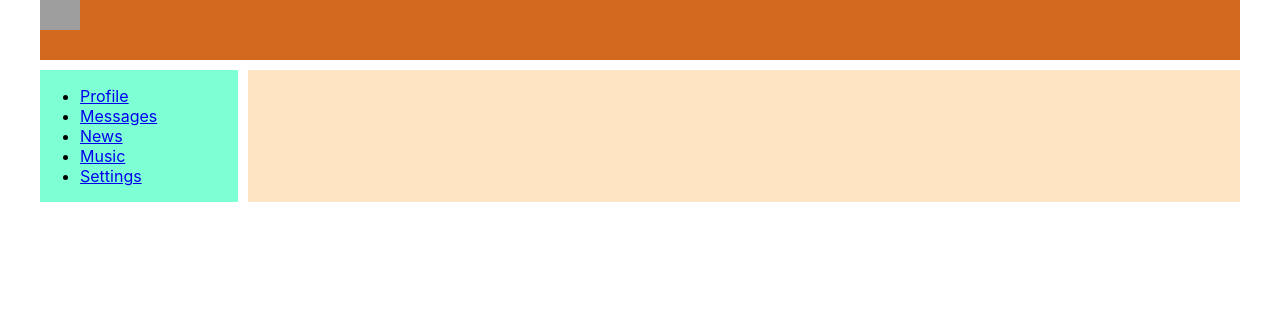
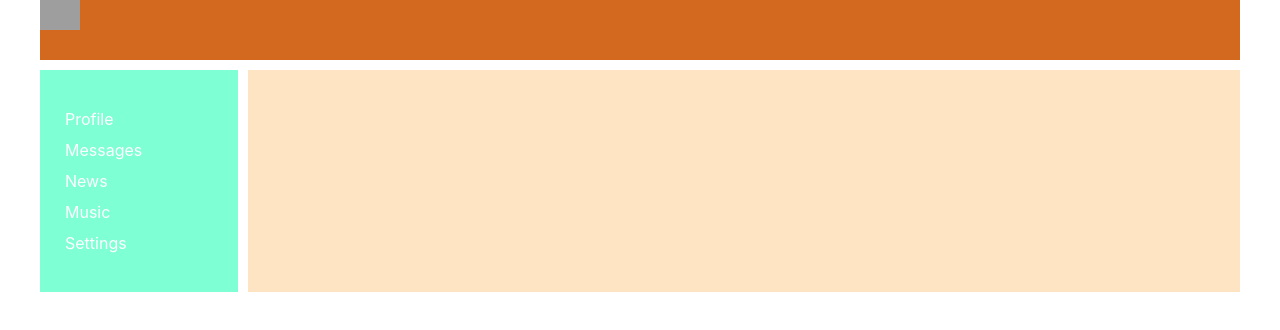
Before and after one commit to maksym-rakomin/react-social-network, a React (Create React App) app: page / in a window 1280 px wide. Shown: the top 330 px of the page. Built offline with nearby package versions, Linux system fonts and the light colour scheme; grey boxes are pictures that could not be loaded.

Commit message:
add navlink to navbar

```diff
--- a/src/components/Navbar/Navbar.jsx
+++ b/src/components/Navbar/Navbar.jsx
@@ -1,24 +1,25 @@
 import React from "react";
-import c from "./Navbar.module.css";
+import s from "./Navbar.module.css";
+import {NavLink} from "react-router-dom";
 
 const Navbar = () => {
     return (
-        <nav className={c.navbar}>
-            <ul className={c.navbar__list}>
-                <li className={c.navbar__item}>
-                    <a href="/profile" className={c.navbar__link}>Profile</a>
+        <nav className={s.navbar}>
+            <ul className={s.navbar__list}>
+                <li className={s.navbar__item}>
+                    <NavLink to="/profile" className={s.navbar__link} activeClassName={s.active}>Profile</NavLink>
                 </li>
-                <li className={c.navbar__item}>
-                    <a href="/dialogs" className={c.navbar__link}>Messages</a>
+                <li className={s.navbar__item}>
+                    <NavLink to="/dialogs" className={s.navbar__link} activeClassName={s.active}>Messages</NavLink>
                 </li>
-                <li className={c.navbar__item}>
-                    <a href="/news" className={c.navbar__link}>News</a>
+                <li className={s.navbar__item}>
+                    <NavLink to="/news" className={s.navbar__link} activeClassName={s.active}>News</NavLink>
                 </li>
-                <li className={c.navbar__item}>
-                    <a href="/music" className={c.navbar__link}>Music</a>
+                <li className={s.navbar__item}>
+                    <NavLink to="/music" className={s.navbar__link} activeClassName={s.active}>Music</NavLink>
                 </li>
-                <li className={c.navbar__item}>
-                    <a href="/settings" className={c.navbar__link}>Settings</a>
+                <li className={s.navbar__item}>
+                    <NavLink to="/settings" className={s.navbar__link} activeClassName={s.active}>Settings</NavLink>
                 </li>
             </ul>
         </nav>
--- a/src/components/Navbar/Navbar.module.css
+++ b/src/components/Navbar/Navbar.module.css
@@ -1,4 +1,25 @@
 .navbar {
     background: aquamarine;
     grid-area: n;
+    padding: 20px;
 }
+
+.navbar__link {
+    color: white;
+    text-decoration: none;
+    padding: 3px 5px;
+    display: block;
+}
+
+.navbar__link.active {
+    color: gold;
+}
+
+.navbar__list {
+    list-style: none;
+    padding: 0;
+}
+
+.navbar__item {
+    margin-bottom: 5px;
+}
```
